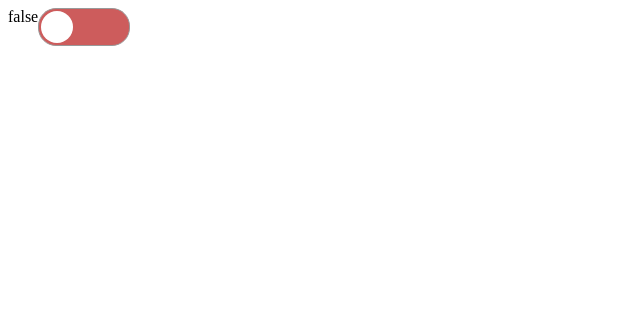
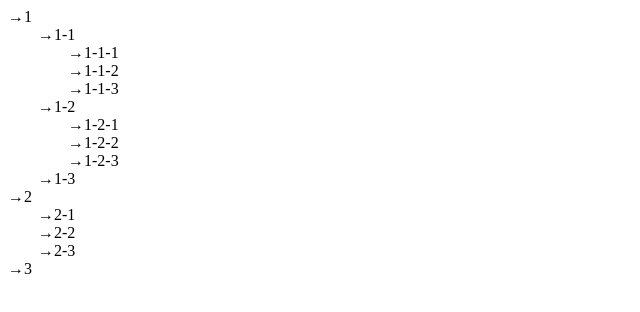
Before and after one commit to tgbf2674/easyUI, a Vue app: page / in a window 1280 px wide. Shown: the top 312 px of the page, without its empty margins (0-640 px from the left). Built offline with nearby package versions, Linux system fonts and the light colour scheme.

Commit message:
tree component

```diff
--- a/src/App.vue
+++ b/src/App.vue
@@ -3,7 +3,7 @@
 </template>
 
 <script>
-import simple from './components/switch/demo/simple.vue'
+import simple from './components/tree/demo/simple.vue'
 export default {
   components:{
     simple
--- a/src/components/switch/switch.vue
+++ b/src/components/switch/switch.vue
@@ -1,6 +1,8 @@
 <template>
   <div @click="handleClick" class="switch">
+    <div style="margin-right: 10px; width: 50px">
     {{ curChecked  }}
+    </div>
     <input type="checkbox" ref="check" class="switch-input" v-model="curChecked">
     <span :class="['core', curChecked? 'on' : 'off']"></span>
   </div>
@@ -40,7 +42,7 @@ export default {
     border: 1px solid #999;
     border-radius: 18px;
     position: relative;
-    transition: border-color .3s, background-color .3s;
+    transition: background-color .3s;
     &.off{
       background-color: indianred;
       &:after{
--- a/src/components/tree/demo/simple.vue
+++ b/src/components/tree/demo/simple.vue
@@ -1,5 +1,5 @@
 <template>
-  <tree :list="treeData"></tree>
+  <tree :options="treeData" :checkbox="true"></tree>
 </template>
 
 <script>
--- a/src/components/tree/tree.vue
+++ b/src/components/tree/tree.vue
@@ -1,57 +1,44 @@
 <template>
-  <ul class="tree-wrapper">
-    <li v-for="(item) in list" :key="item.key">
-      <div class="content-wrapper">
-          <svg @click="toggleChildren" v-show="item.children" class="icon" aria-hidden="true">
-            <use xlink:href="#icon-down"></use>
-          </svg>
-        <input type="checkbox" :name="item.key" @click="clickBox" :checked="isChecked(item.key)"
-               :disabled="item.disabled"/>
-        <div class="checkbox-title">{{ item.title }}</div>
-      </div>
-      <tree v-show="showChildren" :list="item.children"></tree>
-    </li>
-  </ul>
+  <div class="tree">
+    <tree-item v-for="child in innerOptions" :key="child.key" :item="child" :checkbox="checkbox"></tree-item>
+  </div>
 </template>
 
 <script>
-import {getCurrentInstance, ref} from 'vue'
-
+import {getCurrentInstance, onMounted, ref} from 'vue'
+import treeItem from './treeItem.vue'
 export default {
   name: 'tree',
+  components: {
+    treeItem
+  },
   props: {
-    list: {
+    options: {
       type: Array,
-      default: () => {
-        return []
-      }
+      default: ()=> []
     },
+    checkbox: {
+      type: Boolean,
+      default: false
+    }
   },
   setup(props, context) {
-    const showChildren = ref(true)
-    const instance = getCurrentInstance()
-    const toggleChildren = (e) => {
-      showChildren.value = !showChildren.value
-    }
-    const isChecked = (key) => {
-      return instance.appContext.config.globalProperties.$nodes.includes(key)
-    }
-    const clickBox = (e) => {
-      const checked = e.target.checked
-      const key = e.target.name
-      let nodes = instance.appContext.config.globalProperties.$nodes
-      if (checked) {
-        if (!nodes.includes(key)) {
-          nodes.push(key)
-        }
-      } else {
-        instance.appContext.config.globalProperties.$nodes = nodes.filter((item) => {
-          return key !== item
-        })
+    const innerOptions =ref([])
+    const handleOptions =(item, indent = 0) => {
+      return {
+        ...item,
+        indent: indent,
+        expand: true,
+        checked: false,
+        disabled: false,
+        children: (item.children || []).map(item => handleOptions(item, indent +1))
       }
     }
+    onMounted(()=>{
+      innerOptions.value = props.options.map(item => handleOptions(item))
+    })
     return {
-      showChildren, toggleChildren, isChecked, clickBox
+      innerOptions
     }
   }
 }
@@ -59,23 +46,4 @@ export default {
 
 <style lang="scss" scoped>
 
-.tree-wrapper {
-  margin: 10px 30px 0;
-  .content-wrapper {
-    display: flex;
-    align-items: center;
-    .icon {
-      margin-left: -14px;
-      height: 14px;
-      width: 14px;
-    }
-
-    .checkbox-title {
-      display: inline-block;
-      vertical-align: middle;
-      margin-left: 10px;
-      text-align: center;
-    }
-  }
-}
 </style>
--- /dev/null
+++ b/src/components/tree/treeItem.vue
@@ -0,0 +1,67 @@
+<template>
+  <div class="item">
+    <div @click.stop="handleClick" :class="['item-content', {checked: item.checked}]" :style="{paddingLeft: indentLeft + 'px'}">
+      <span v-if="item.expand">→</span>
+      <span v-else>👇</span>
+      <span>{{ item.title }}</span>
+    </div>
+    <div v-if="item.expand && item.children.length" class="item-children">
+      <tree-item v-for="child in item.children" :key="child.key" :item="child" :checkbox="checkbox"></tree-item>
+    </div>
+  </div>
+</template>
+
+<script>
+import {computed} from 'vue'
+
+export default {
+  name: 'treeItem',
+  props: {
+    item: {
+      type: Object,
+      default: ()=> ({
+        key: '',
+        title: '',
+        indent: 0,
+        expand: false,
+        check: false,
+        disabled: false,
+        children: []
+      })
+    },
+    checkbox: {
+      type: Boolean,
+      default: false
+    }
+  },
+  setup(props,context) {
+    const handleClick = ()=> {
+      if(props.item.disabled)return
+      if(!props.item.children.length && props.checkbox){
+        props.item.checkbox = !props.item.checkbox
+      }
+      props.item.expand = !props.item.expand
+    }
+    const indentLeft = computed(()=>{
+      return props.item.indent*30
+    })
+    return {
+      handleClick, indentLeft
+    }
+  }
+}
+</script>
+
+<style lang="scss" scoped>
+.item {
+  .item-content{
+    &:hover{
+      cursor: pointer;
+      background-color: #efefef;
+    }
+    &.checked {
+      background-color: #3d85c6;
+    }
+  }
+}
+</style>
```
